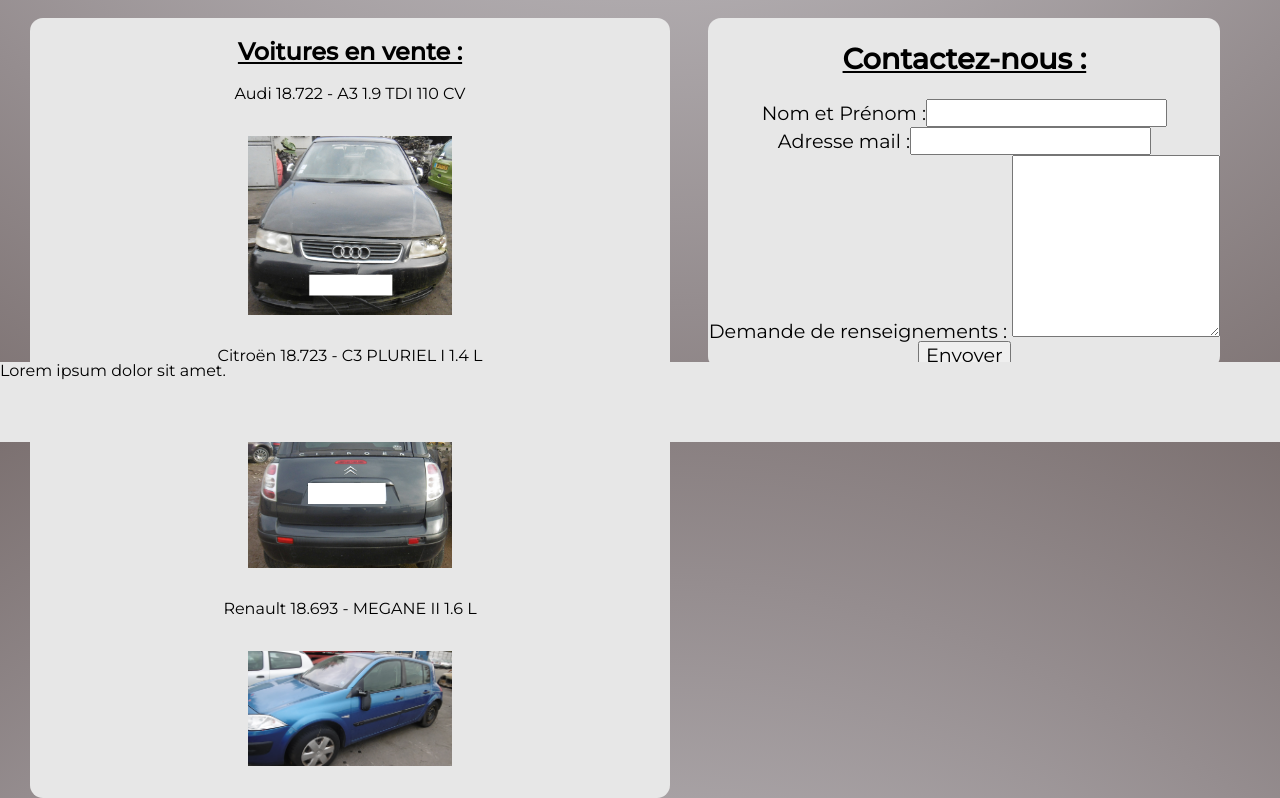
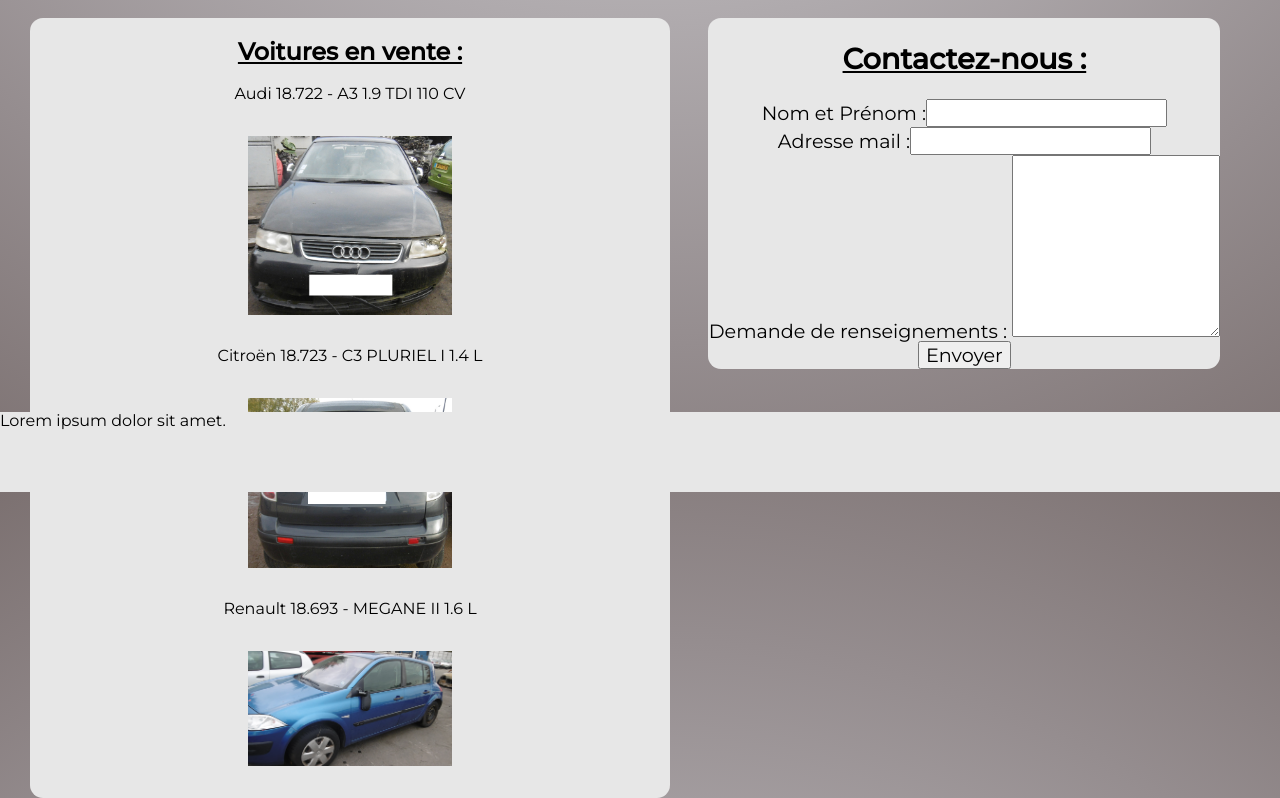
Before and after one commit to Nalla-b/projet_perso, a plain HTML site: page contact.html in a window 1280 px wide. Shown: the part 1722-2520 px from the top of the page. Drawn offline with nearby package versions, Linux system fonts and the light colour scheme.

Commit message:
Modification

```diff
--- a/css/contact.css
+++ b/css/contact.css
@@ -198,7 +198,8 @@
 
     .project__footer{
         position: relative;
-        margin-top: 100px;
+        bottom: 0px;
+        margin-top: 150px;
     }
 
     .project__aside>img{
```
